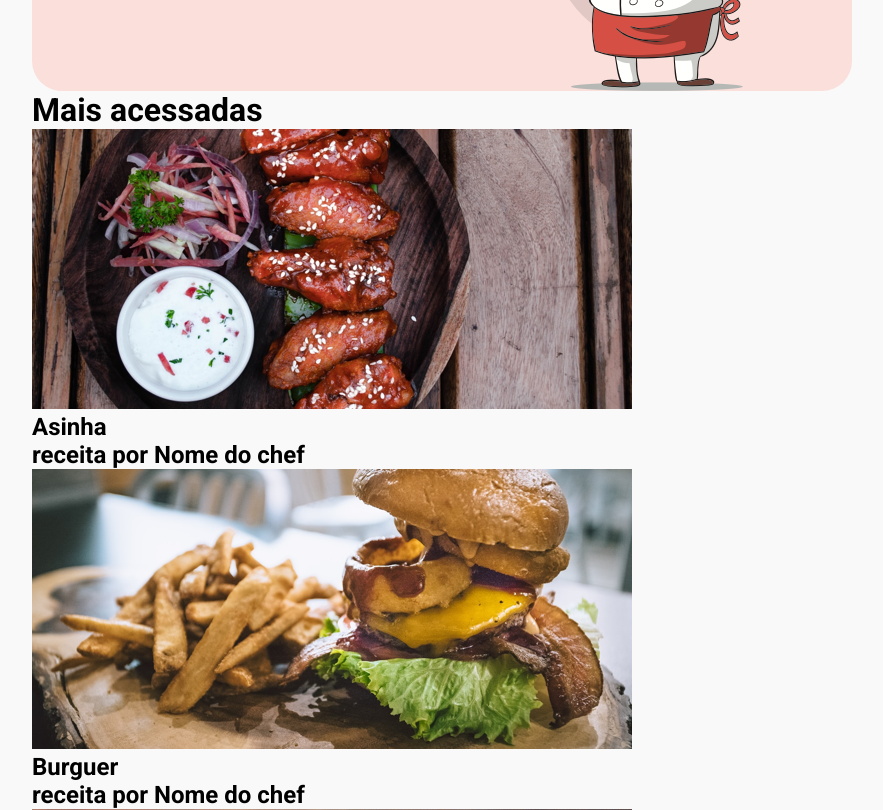
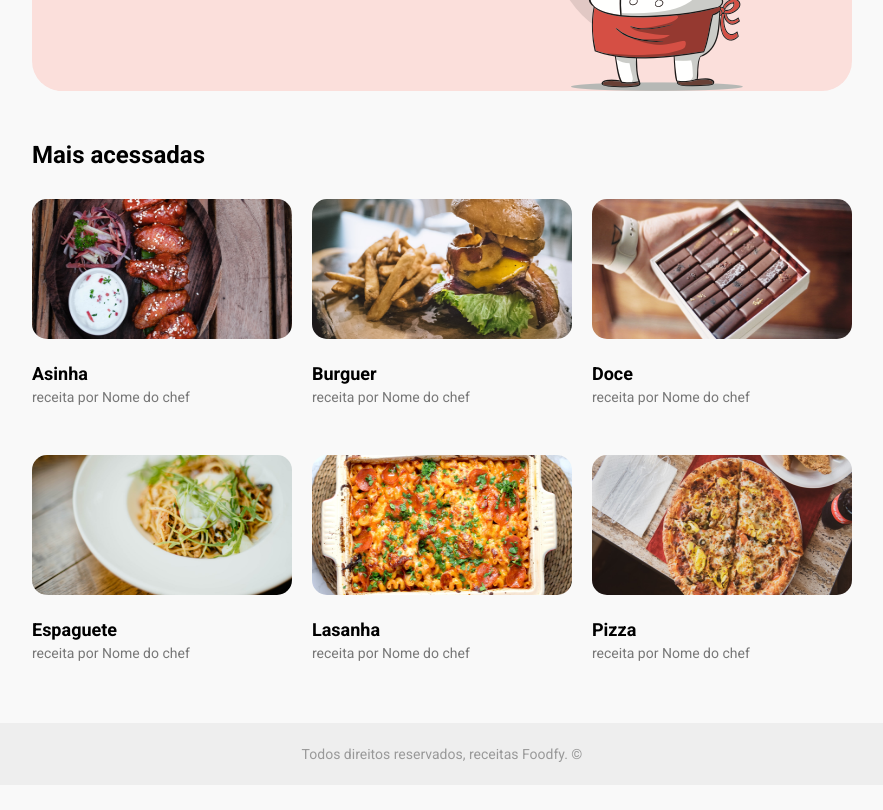
Before and after one commit to leoorlandin/React-Foodfy, a React (Create React App) app: page / in a window 1280 px wide. Shown: the part 400-1210 px from the top of the page, without its empty margins (198-1081 px from the left). After the commit the page ends 1185 px from the top, so only its background shows below. Built offline with nearby package versions, Linux system fonts and the light colour scheme.

Commit message:
adjusment in the Recipe-List styles

```diff
--- a/src/components/RecipeList/index.js
+++ b/src/components/RecipeList/index.js
@@ -7,6 +7,7 @@ const RecipeList = () => {
       <h1>Mais acessadas</h1>
 
       <div className="recipes-list">
+
         <div className="recipe-item">
           <img src={imageBundle.asinhas} alt="imagem da receita" />
           <h2>Asinha</h2>
@@ -42,6 +43,7 @@ const RecipeList = () => {
           <h2>Pizza</h2>
           <h2>receita por Nome do chef</h2>
         </div>
+
       </div>
     </div>
   );
--- a/src/components/footer/footer.css
+++ b/src/components/footer/footer.css
@@ -6,4 +6,5 @@ footer {
   text-align: center;
   background-color: #EEEEEE;
   color: #999999;
+  font-size: 14px;
 }
--- a/src/components/footer/index.js
+++ b/src/components/footer/index.js
@@ -7,7 +7,7 @@ const Footer = () => {
 
     <footer>
 
-      <p>Todos os direitos reservados. ©</p>
+      <p>Todos direitos reservados, receitas Foodfy. ©</p>
 
     </footer>
 
--- a/src/styles/index.css
+++ b/src/styles/index.css
@@ -81,6 +81,44 @@ body {
   margin-right: 100px;
 }
 
+/* RecipeList COMPONENT */
+
+.recipe-container h1 {
+  font-size: 24px;
+  margin-top: 50px;
+}
+
+.recipes-list {
+  display: grid;
+  grid-template-columns: 1fr 1fr 1fr;
+  gap: 20px;
+  margin-bottom: 50px;
+}
+
+.recipe-item {
+  display: inline-block;
+  margin-top: 30px;
+}
+
+.recipes-list img {
+  width: 100%;
+  height: 140px;
+  border-radius: 15px;
+}
+
+.recipe-item :nth-child(2) {
+  font-size: 18px;
+  font-weight: bold;
+  margin: 20px 0 5px 0;
+}
+
+.recipe-item :nth-child(3) {
+  font-size: 14px;
+  font-weight: normal;
+  color: #777777;
+}
+
+
 
 /* ABOUT */
 
```
